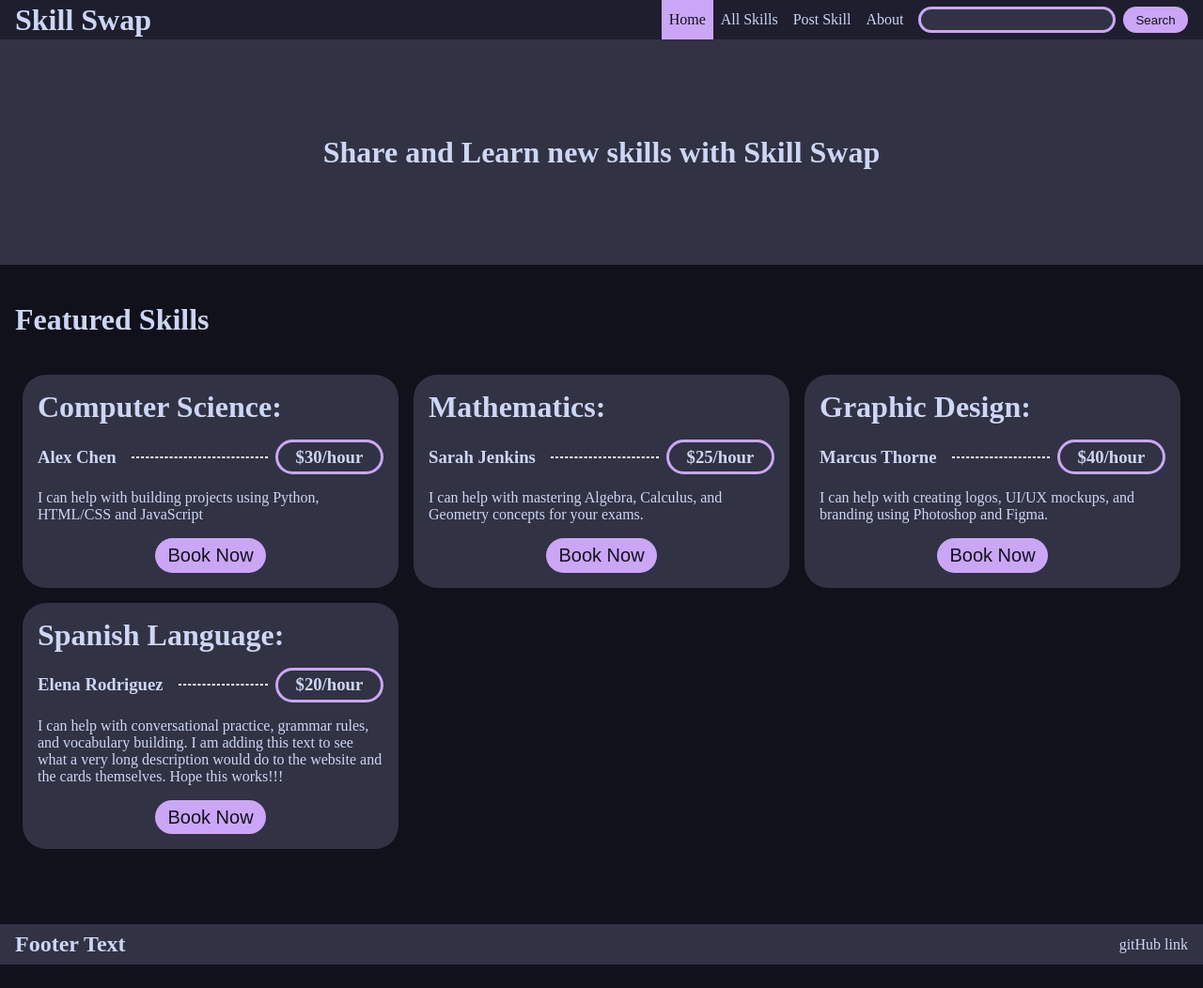
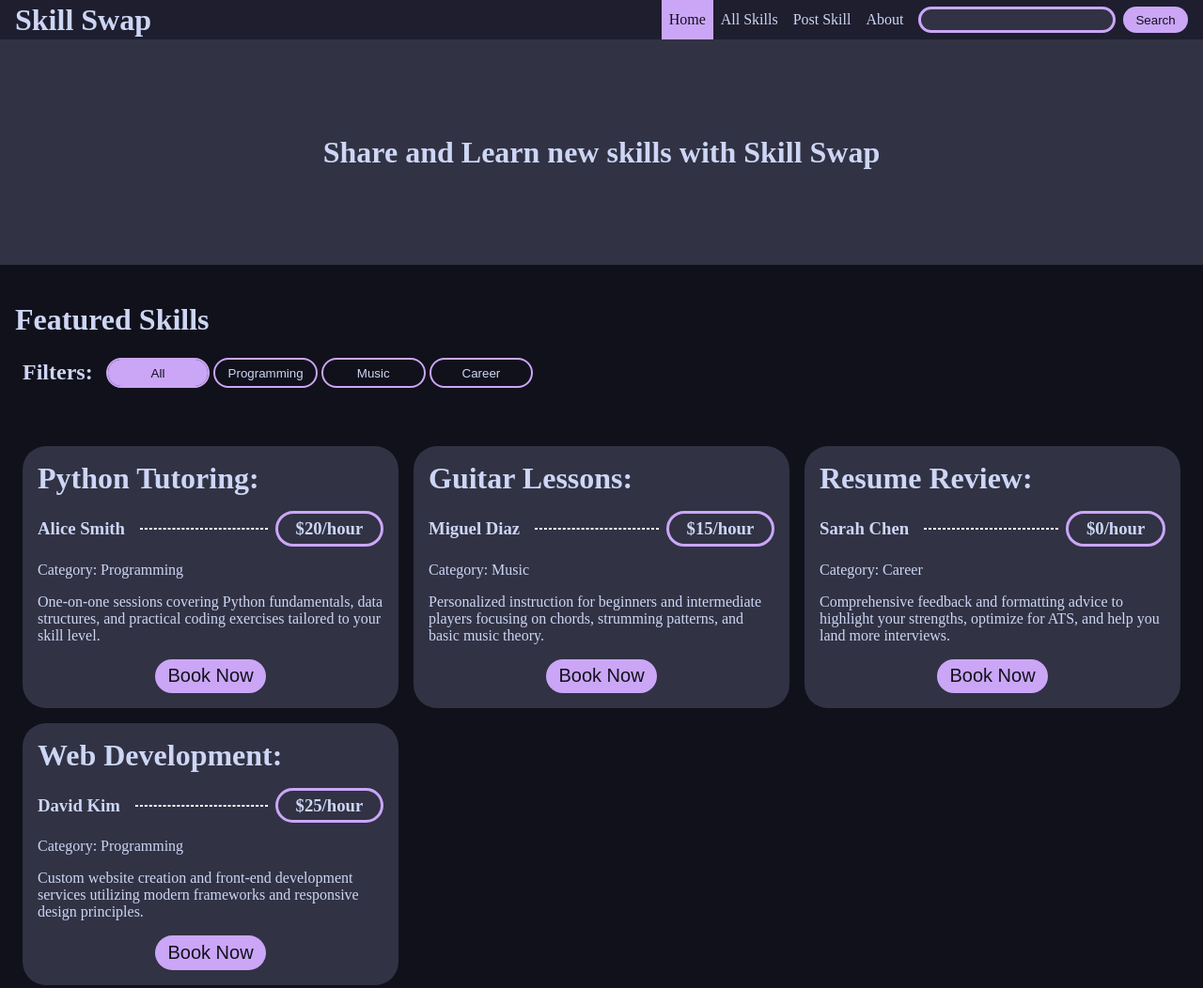
Before and after one commit to wood20q/skillswap-chad-a6, a website: page index.html in a window 1280 px wide. Shown: the top 1052 px of the page at 94% size. Before the commit the page ends 1027 px from the top, so only its background shows below. Drawn offline with Linux system fonts and the light colour scheme.

Commit message:
Feature/filter skills (#1)
* wrote failing tests

* All tests pass for filtering

* Implemented the filter with the website

```diff
--- a/index.html
+++ b/index.html
@@ -31,6 +31,15 @@
 
         <div class="featuredSkills">
             <h1>Featured Skills</h1>
+            <div class="filterWrapper">
+                <h2>Filters:</h2>
+                <div class="filters">
+                    <button class="filterBTN selected" id="filterBTNAll" onclick="handleFilter('All')">All</button>
+                    <button class="filterBTN" id="filterBTNProgramming" onclick="handleFilter('Programming')">Programming</button>
+                    <button class="filterBTN" id="filterBTNMusic" onclick="handleFilter('Music')">Music</button>
+                    <button class="filterBTN" id="filterBTNCareer" onclick="handleFilter('Career')">Career</button>
+                </div>
+            </div>
             <div class="featuredSkillsWrapper" id="skillsGrid">
 
             </div>
--- a/script.js
+++ b/script.js
@@ -1,31 +1,56 @@
-// Sample Data was given by Gemini for testing
-const SAMPLEDATA = [
-    { "name": "Alex Chen", "title": "Computer Science", "price": 30, "description": "I can help with building projects using Python, HTML/CSS and JavaScript" },
-    { "name": "Sarah Jenkins", "title": "Mathematics", "price": 25, "description": "I can help with mastering Algebra, Calculus, and Geometry concepts for your exams." },
-    { "name": "Marcus Thorne", "title": "Graphic Design", "price": 40, "description": "I can help with creating logos, UI/UX mockups, and branding using Photoshop and Figma." },
-    { "name": "Elena Rodriguez", "title": "Spanish Language", "price": 20, "description": "I can help with conversational practice, grammar rules, and vocabulary building. I am adding this text to see what a very long description would do to the website and the cards themselves. Hope this works!!!" }
+const SKILLS = [
+  { id: 1, title: 'Python Tutoring', category: 'Programming', price: 20, name: 'Alice Smith', description: 'One-on-one sessions covering Python fundamentals, data structures, and practical coding exercises tailored to your skill level.' },
+  { id: 2, title: 'Guitar Lessons', category: 'Music', price: 15, name: 'Miguel Diaz', description: 'Personalized instruction for beginners and intermediate players focusing on chords, strumming patterns, and basic music theory.' },
+  { id: 3, title: 'Resume Review', category: 'Career', price: 0, name: 'Sarah Chen', description: 'Comprehensive feedback and formatting advice to highlight your strengths, optimize for ATS, and help you land more interviews.' },
+  { id: 4, title: 'Web Development', category: 'Programming', price: 25, name: 'David Kim', description: 'Custom website creation and front-end development services utilizing modern frameworks and responsive design principles.' }
 ]
 
+// Testing Functions
+function filterSkillsByCategory (skillList, category) {
+    if (category === "All") return skillList
+    else return skillList.filter(skill => skill.category === category)
+}
+
+// Script.js
 const SKILLSGRID = document.getElementById("skillsGrid")
 
-function loadFeaturedSkills() {
-    SKILLSGRID.innerHTML = SAMPLEDATA.map((skillData, i) => `
+function loadFeaturedSkills(skillList) {
+    SKILLSGRID.innerHTML = skillList.map((skillData, i) => `
         <div class="skillCard">
             <h1 class="course">${skillData.title}:</h1>
             <h3 class="author">${skillData.name}</h3>
             <hr class="authorToPrice"/>
             <h3 class="price">$${skillData.price}/hour</h3>
+            <p class="category">Category: ${skillData.category}</p>
             <p class="description">${skillData.description}</p>
-            <button class="bookNow" onclick="showBookingPage(${i})"><h2>Book Now</h2></button>
+            <button class="bookNow" onclick="showBookingPage(${skillData.id})"><h2>Book Now</h2></button>
         </div>
     `).join('')
 }
 
-function showBookingPage(index) {
-    const skillData = SAMPLEDATA[index]
-    alert(`You are now booking ${skillData.title} for $${skillData.price}/hour. The functional page will be added at a later date`)
+function showBookingPage(id) {
+    skill = SKILLS.find(skill => skill.id === id)
+    if (!skill) return
+
+    alert(`You are now booking ${skill.title} for $${skill.price}/hour. The functional page will be added at a later date`)
+}
+
+function handleFilter(type) {
+    const filterBTNAll = document.getElementById("filterBTNAll")
+    const filterBTNProgramming = document.getElementById("filterBTNProgramming")
+    const filterBTNMusic = document.getElementById("filterBTNMusic")
+    const filterBTNCareer = document.getElementById("filterBTNCareer")
+
+    const filterList = [filterBTNAll, filterBTNProgramming, filterBTNMusic, filterBTNCareer]
+    for (let i = 0; i < filterList.length; i++) {
+        filterList[i].classList.remove("selected")
+        if (filterList[i].textContent == type) filterList[i].classList.add("selected")
+    }
+
+    const newSkillList = filterSkillsByCategory(SKILLS, type)
+    loadFeaturedSkills(newSkillList)
 }
 
 document.addEventListener("DOMContentLoaded", () => {
-    loadFeaturedSkills()
+    loadFeaturedSkills(filterSkillsByCategory(SKILLS, "All"))
 })
--- a/skillswap-functions.js
+++ b/skillswap-functions.js
@@ -0,0 +1,6 @@
+function filterSkillsByCategory (skillList, category) {
+    if (category === "All") return skillList
+    else return skillList.filter(skill => skill.category === category)
+}
+
+module.exports = { filterSkillsByCategory };
--- a/style.css
+++ b/style.css
@@ -129,6 +129,31 @@ nav li a:hover {
     padding: 2.5em 0.5em;
 }
 
+/* Filtering */
+.filterWrapper {
+    display: flex;
+    padding: 1.5em 0.5em;
+    gap: 1em;
+}
+
+.filters {
+    display: grid;
+    grid-template-columns: repeat(4, 1fr);
+    gap: 0.5em;
+}
+
+.filterBTN {
+    background-color: var(--crust);
+    color: var(--text);
+    outline: solid 2px var(--mauve);
+}
+
+.filterBTN.selected {
+    background-color: var(--mauve);
+    color: var(--crust);
+}
+
+/* Skill Cards */
 .skillCard {
     display: grid;
     background-color: var(--surface0);
@@ -140,12 +165,14 @@ nav li a:hover {
     grid-template-areas:
         "course course course"
         "author authToPrice price"
+        "category category category"
         "description description description"
         "bookNow bookNow bookNow";
 }
 
 .course { grid-area: course; }
 .author { grid-area: author; }
+.category { grid-area: category; ;}
 .description { grid-area: description; }
 
 .bookNow {
```
Also changed, not shown: __tests__/skillswap.test.js (+33 -0 lines).
